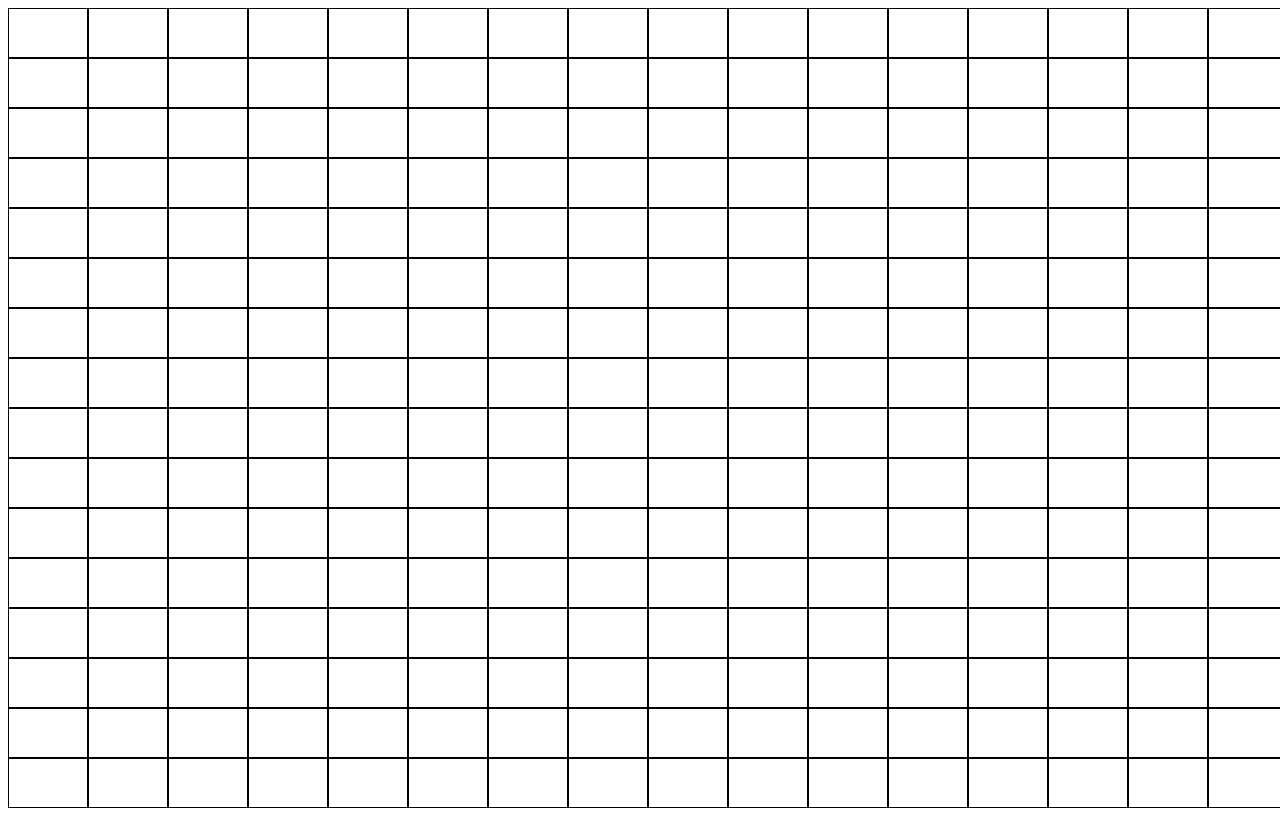
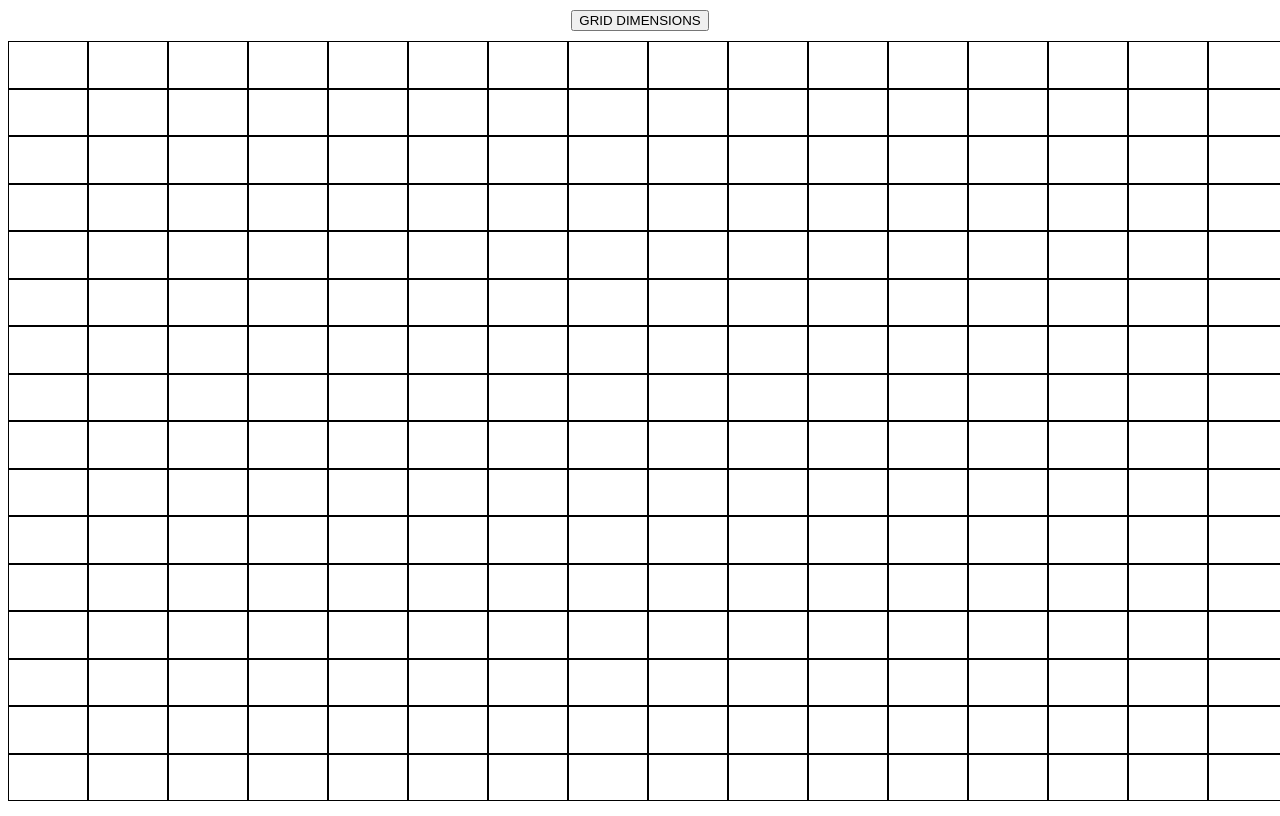
Before and after one commit to ajokea/etch-a-sketch, a plain HTML site: page index.html in a window 1280 px wide. Drawn offline with Linux system fonts and the light colour scheme.

Commit message:
Add button and functionality to change grid dimensions

```diff
--- a/script.js
+++ b/script.js
@@ -1,18 +1,22 @@
+const body = document.querySelector('body');
+
 const grid = document.querySelector('.grid');
 
-for (let i = 0; i < 16; i++) {
+const createGrid = function(n) {
+    const rows = document.querySelectorAll('.row');
+    rows.forEach((row) => {
+        grid.removeChild(row);
+    });
+    for (let i = 0; i < n; i++) {
         const rowDiv = document.createElement('div');
         rowDiv.classList.add('row');
-    for (let j = 0; j < 16; j++) {
+        for (let j = 0; j < n; j++) {
             const colDiv = document.createElement('div');
             colDiv.classList.add('col');
             rowDiv.appendChild(colDiv);
         }
         grid.appendChild(rowDiv);
     }
-const changeCellColor = function (cell) {
-    cell.style.backgroundColor = 'blue';
-};
 
     const cells = document.querySelectorAll('.col');
     cells.forEach((cell) => {
@@ -20,3 +24,27 @@ cells.forEach((cell) => {
             cell.style.backgroundColor = 'blue';
         })
     });
+}
+
+const div = document.createElement('div');
+div.classList.add('dimensionSelector');
+const btn = document.createElement('button');
+
+btn.textContent = 'GRID DIMENSIONS';
+btn.addEventListener('click', () => {
+    let dimension;
+    do {
+        dimension = +prompt('Enter a number (between 1 - 100) to create an n x n grid.');
+        if (dimension < 1) {
+            dimension = 1;
+        } else if (dimension > 100) {
+            dimension = 100;
+        }
+    } while (!dimension)
+    createGrid(dimension);
+});
+
+div.appendChild(btn);
+body.prepend(div);
+
+createGrid(16);
--- a/style.css
+++ b/style.css
@@ -1,5 +1,5 @@
 .grid {
-    height: 100vh;
+    height: 95vh;
     width: 100vw;
     display: flex;
     flex-direction: column;
@@ -15,3 +15,10 @@
     border: 0.5px solid black;
     flex: 1 1 auto;
 }
+
+.dimensionSelector {
+    display: flex;
+    justify-content: center;
+    margin-top: 10px;
+    margin-bottom: 10px;
+}
```
Lines whose indentation alone changed are shown as unchanged.
